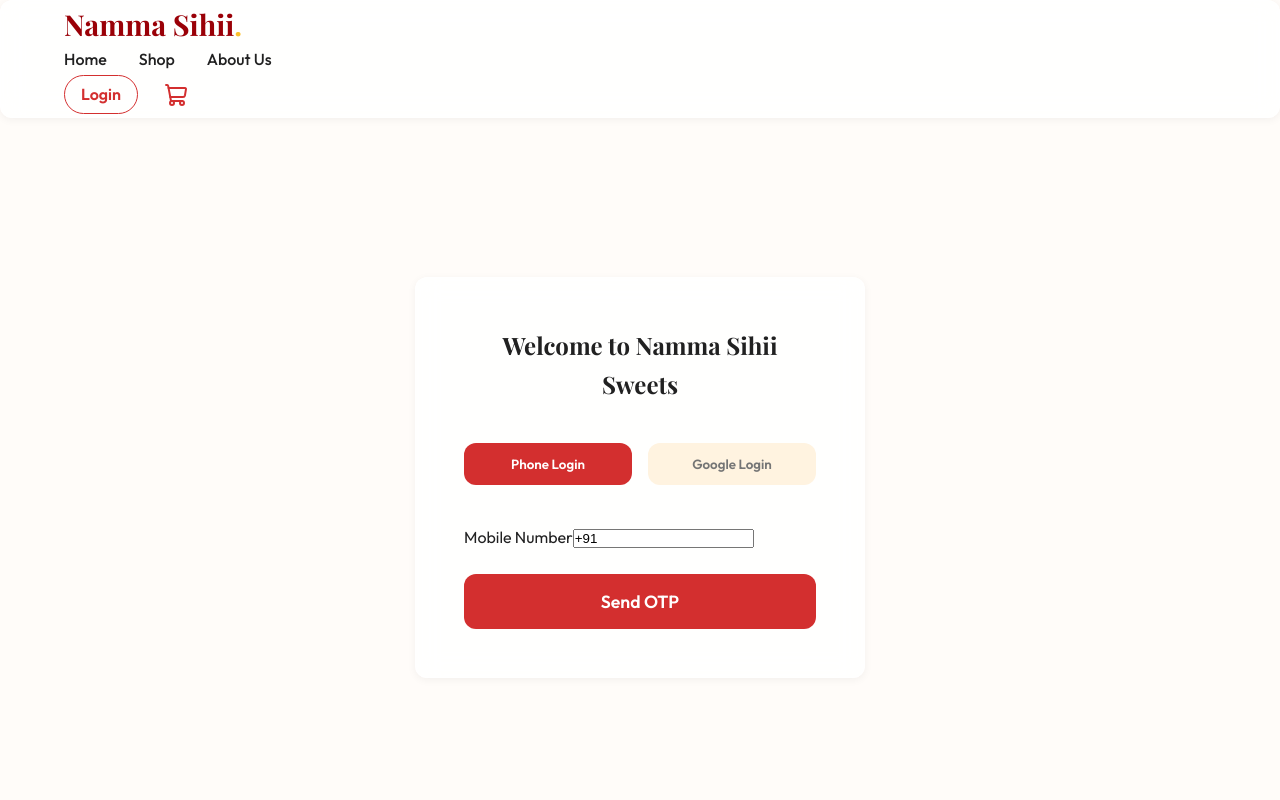
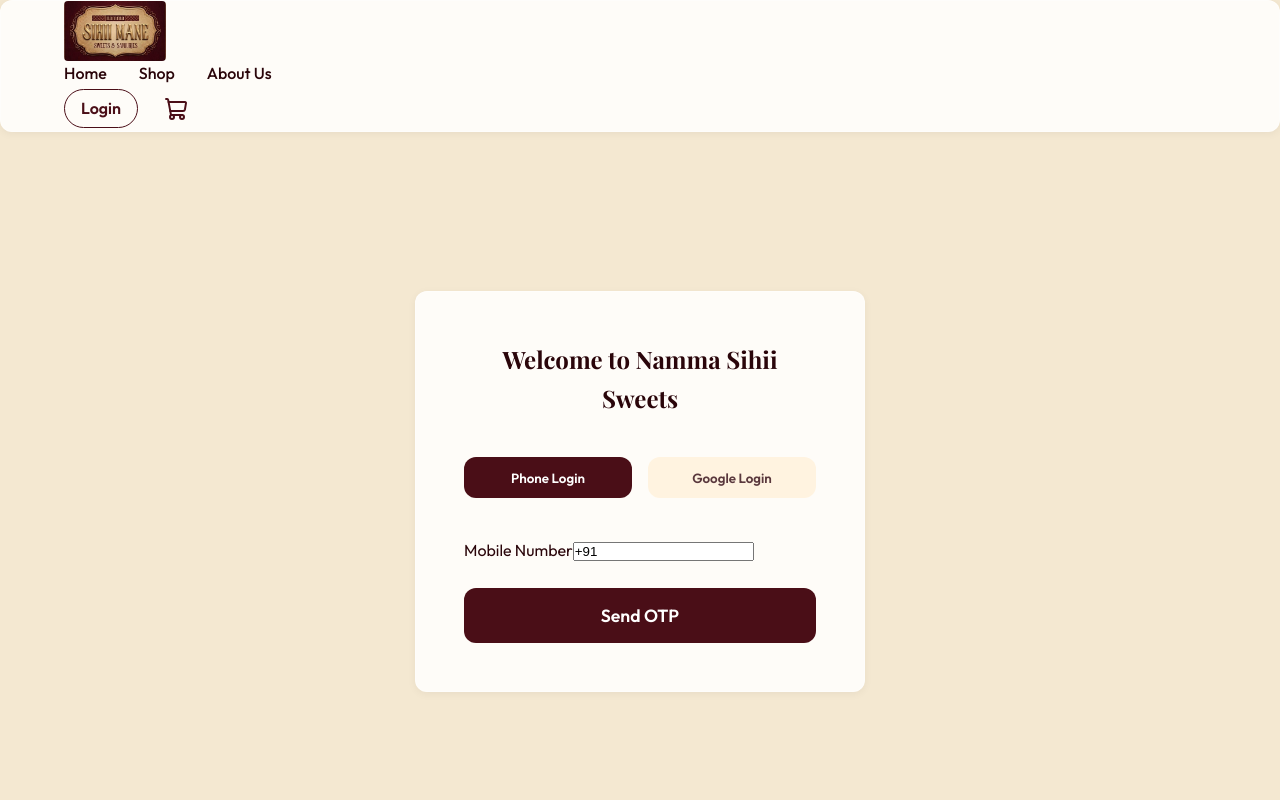
Before and after one commit to ROHITH05012005/namma-sihii-sweets, a React (Vite) app: page /login in a window 1280 px wide. Shown: the top 800 px of the page. Built offline with nearby package versions, Linux system fonts and the light colour scheme; no server answers; a web font is replaced by a local one.

Commit message:
Update logo and maroon/gold color scheme

```diff
--- a/src/components/Footer.jsx
+++ b/src/components/Footer.jsx
@@ -7,7 +7,9 @@ const Footer = () => {
     <footer className="footer-container">
       <div className="container footer-content">
         <div className="footer-brand">
-          <h2 className="footer-logo">Namma Sihii<span>.</span></h2>
+          <Link to="/" style={{ display: 'inline-block', marginBottom: '16px' }}>
+            <img src="/logo.jpg" alt="Namma Sihii Sweets Logo" style={{ height: '70px', borderRadius: '4px' }} />
+          </Link>
           <p className="footer-desc">
             Authentic Indian sweets made with pure ingredients, love, and tradition. Delivered fresh to your doorstep.
           </p>
--- a/src/components/Navbar.jsx
+++ b/src/components/Navbar.jsx
@@ -14,8 +14,8 @@ const Navbar = () => {
   return (
     <header className="navbar-container glass-panel">
       <div className="container navbar-container">
-        <Link to="/" className="navbar-logo">
-          Namma Sihii<span>.</span>
+        <Link to="/" className="navbar-logo" style={{ display: 'flex', alignItems: 'center' }}>
+          <img src="/logo.jpg" alt="Namma Sihii Sweets Logo" style={{ height: '60px', borderRadius: '4px' }} />
         </Link>
 
         <nav className={`navbar-links ${isOpen ? 'open' : ''}`}>
--- a/src/index.css
+++ b/src/index.css
@@ -1,21 +1,21 @@
 @import url('https://fonts.googleapis.com/css2?family=Outfit:wght@300;400;500;600;700&family=Playfair+Display:ital,wght@0,600;0,700;1,600&display=swap');
 
 :root {
-  /* Red Theme Palette */
-  --primary: #d32f2f;
-  --primary-light: #ff6659;
-  --primary-dark: #9a0007;
+  /* Maroon & Gold Theme Palette */
+  --primary: #4a0e17; /* Deep Maroon */
+  --primary-light: #7a2835;
+  --primary-dark: #2a050a;
 
-  --secondary: #fbc02d; /* Gold accent for sweets */
-  --secondary-light: #fff263;
-  --secondary-dark: #c49000;
+  --secondary: #c5a059; /* Gold */
+  --secondary-light: #e8c98b;
+  --secondary-dark: #967434;
 
-  --background: #fffcf9; /* Very light warm cream */
+  --background: #f4e8d1; /* Creamy beige */
   --surface: #ffffff;
   --surface-hover: #fff3e0;
 
-  --text-primary: #212121;
-  --text-secondary: #757575;
+  --text-primary: #2a050a;
+  --text-secondary: #5a383d;
   --text-on-primary: #ffffff;
 
   --border: #e0e0e0;
```
Also changed, not shown: public/logo.jpg (added).
